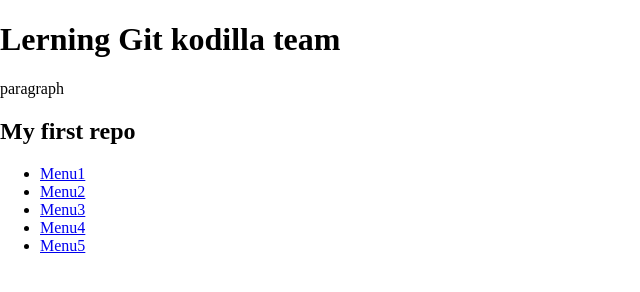
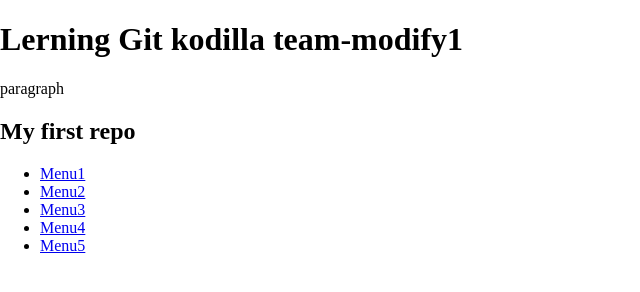
Before and after one commit to markal84/7.6, a plain HTML site: page index.html in a window 1280 px wide. Shown: the whole page, without its empty margins (0-640 px from the left). Drawn offline with Linux system fonts and the light colour scheme.

Commit message:
Add modify1 to title

```diff
--- a/index.html
+++ b/index.html
@@ -9,7 +9,7 @@
 
     <body>
             <header>
-                    <h1>Lerning Git kodilla team</h1>
+                    <h1>Lerning Git kodilla team-modify1</h1>
                      <p>paragraph</p>
                     <h2>My first repo</h2>
                     <nav>
```
